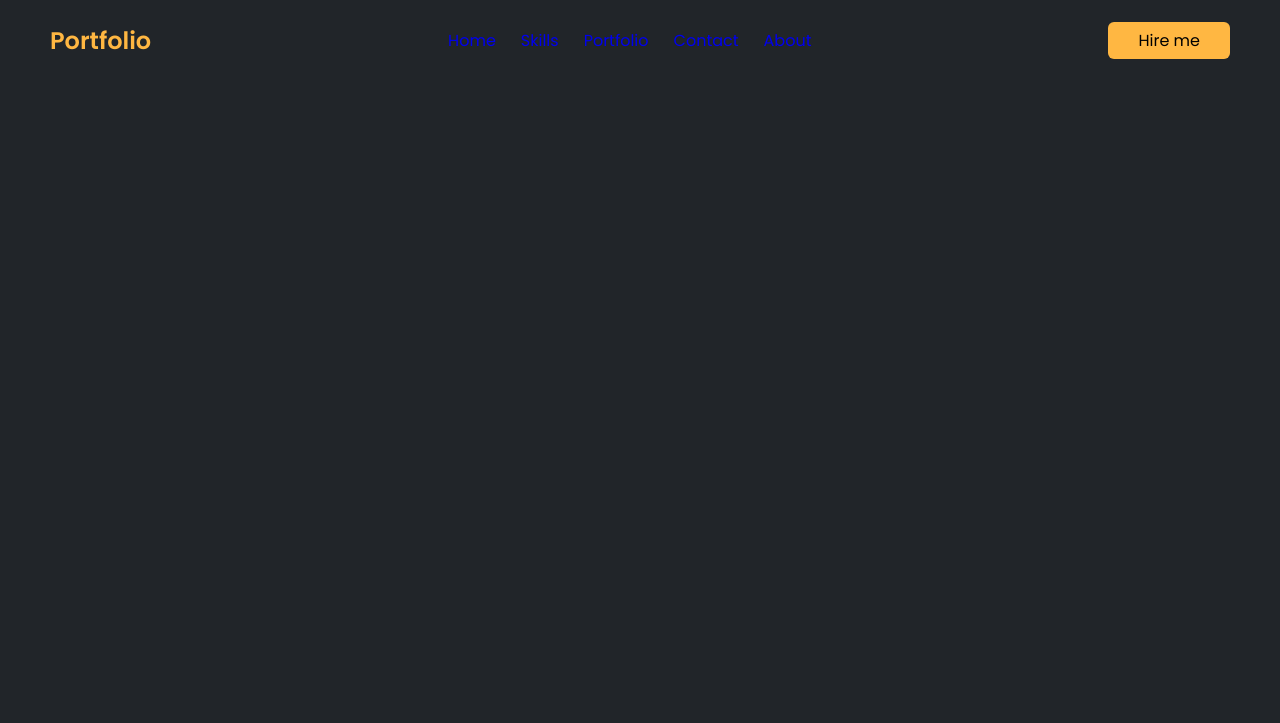
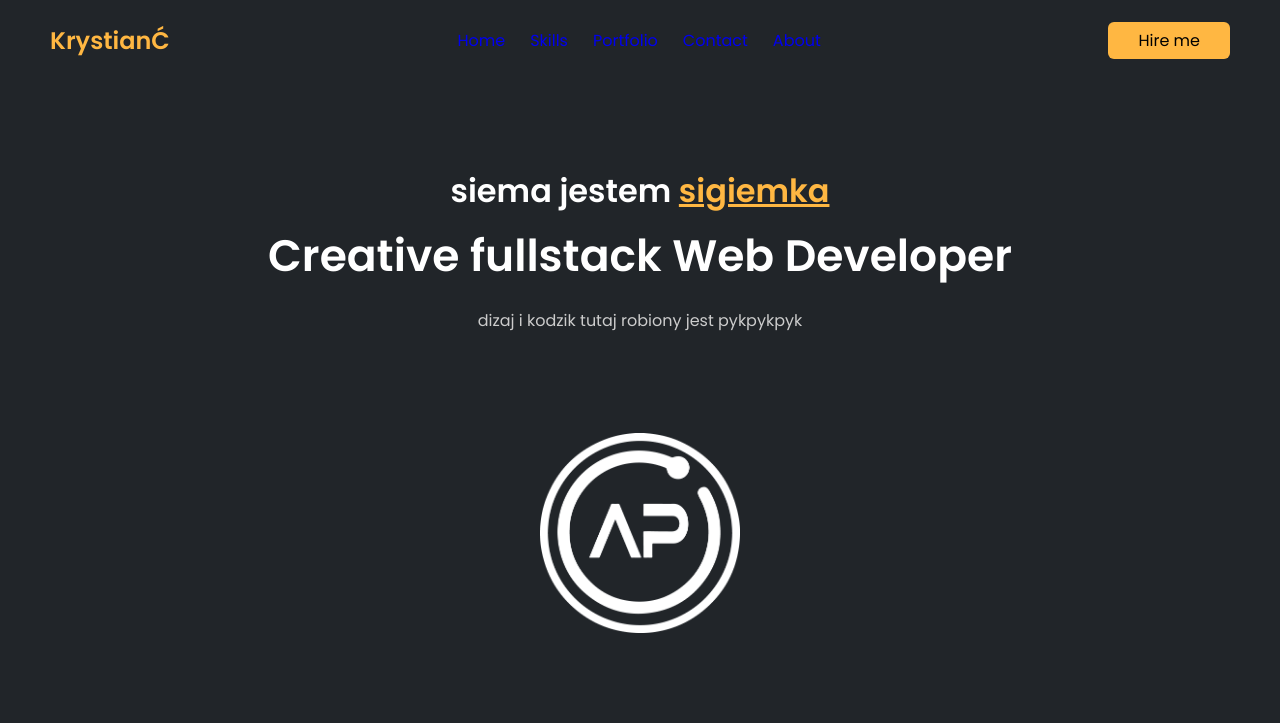
Before and after one commit to Ezstian/Portfolio, a website: page src/index.html in a window 1280 px wide. Drawn offline with nearby package versions, Linux system fonts and the light colour scheme.

Commit message:
costamdodane

```diff
--- a/src/index.html
+++ b/src/index.html
@@ -9,7 +9,7 @@
 </head>
 <body>
     <div class="navbar">
-        <h2>Portfolio</h2>
+        <h2>KrystianĆ</h2>
         <ul>
             <li><a href="#">Home</a></li>
             <li><a href="#">Skills</a></li>
@@ -19,5 +19,11 @@
         </ul>
         <button class="hire-btn">Hire me</button>
     </div>
+    <div class="main">
+<h4>siema jestem <span>sigiemka</span></h4>
+<p class="title">Creative fullstack Web Developer</p>
+    <p class="subtitle">dizaj i kodzik tutaj robiony jest pykpykpyk</p>
+        <img src="pictures/logo.png" alt="logo">
+    </div>
 </body>
 </html>
--- a/src/style.css
+++ b/src/style.css
@@ -51,6 +51,38 @@ body{
 
 }
 .hire-btn:hover{
-    background: #fb8c00;
+    background: purple;
 
 }
+.main{
+    height: 640px;
+    display: flex;
+    flex-direction: column;
+    align-items: center;
+    justify-content: center;
+}
+.main h4{
+    font-size: 32px;
+    color: #fff;
+    font-weight: 600;
+}
+.main h4 span{
+    color: #ffb742;
+    text-decoration: underline;
+}
+.main p.title{
+    font-size: 44px;
+    font-weight: 600;
+    color: #fff;
+    margin-top:8px;
+}
+.main p.subtitle{
+    font-size: 16px;
+    color: #ccc;
+    margin-top:20px;
+}
+.main img{
+    width: 200px;
+    height: 200px;
+    margin-top: 100px;
+}
```
Also changed, not shown: src/pictures/logo.png (added).
